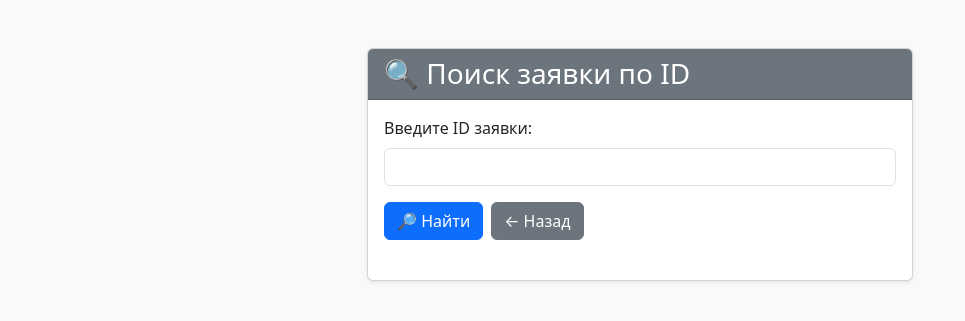
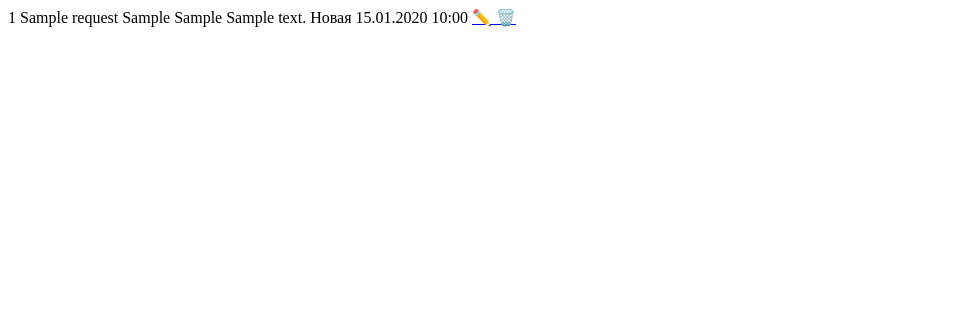
Before and after one commit to 2Stepan/Practica_zaivka, a Django app: page /request_get/ in a window 1280 px wide. Shown: the top 321 px of the page, without its empty margins (0-965 px from the left). Run offline with Django 5.2, Linux system fonts and the light colour scheme; tables that the repository leaves empty hold one stand-in row (values such as "Sample post").

Commit message:
Изменил поиск

```diff
--- a/Bid/Bidapp/templates/main/index.html
+++ b/Bid/Bidapp/templates/main/index.html
@@ -16,7 +16,6 @@
                 <div class="d-grid gap-3 col-8 mx-auto">
                     <a href="/create/" class="btn btn-primary btn-lg">➕ Создать заявку</a>
                     <a href="/requests/" class="btn btn-info btn-lg text-white">📋 Все заявки</a>
-                    <a href="/request_get/" class="btn btn-outline-secondary btn-lg">🔍 Найти заявку по ID</a>
                 </div>
             </div>
         </div>
--- /dev/null
+++ b/Bid/Bidapp/templates/partials/request_rows.html
@@ -0,0 +1,43 @@
+{% for request in requests %}
+<tr>
+    <td>{{ request.id }}</td>
+    <td>{{ request.client_name }}</td>
+    <td>{{ request.contacts }}</td>
+    <td>{{ request.service }}</td>
+    <td>{{ request.description|truncatechars:50 }}</td>
+
+    <td>
+        {% if request.status == 'new' %}
+            <span class="badge bg-primary">Новая</span>
+        {% elif request.status == 'in_progress' %}
+            <span class="badge bg-warning">В работе</span>
+        {% elif request.status == 'done' %}
+            <span class="badge bg-success">Завершена</span>
+        {% else %}
+            <span class="badge bg-danger">Отменена</span>
+        {% endif %}
+    </td>
+
+    <td>
+        {{ request.date_created|date:"d.m.Y H:i" }}
+    </td>
+
+    <td>
+        <a href="{% url 'update' request.id %}" class="btn btn-sm btn-warning">
+            ✏️
+        </a>
+
+        <a href="{% url 'delete' request.id %}"
+           class="btn btn-sm btn-danger"
+           onclick="return confirm('Точно удалить?')">
+            🗑️
+        </a>
+    </td>
+</tr>
+{% empty %}
+<tr>
+    <td colspan="8" class="text-center">
+        Ничего не найдено
+    </td>
+</tr>
+{% endfor %}
--- a/Bid/Bidapp/templates/request_get/index.html
+++ /dev/null
@@ -1,67 +0,0 @@
-<!DOCTYPE html>
-<html lang="ru">
-<head>
-    <meta charset="UTF-8">
-    <meta name="viewport" content="width=device-width, initial-scale=1.0">
-    <title>Поиск заявки</title>
-    <link href="https://cdn.jsdelivr.net/npm/bootstrap@5.3.0/dist/css/bootstrap.min.css" rel="stylesheet">
-</head>
-<body class="bg-light">
-    <div class="container mt-5">
-        <div class="row justify-content-center">
-            <div class="col-md-6">
-                <div class="card shadow-sm">
-                    <div class="card-header bg-secondary text-white">
-                        <h3 class="mb-0">🔍 Поиск заявки по ID</h3>
-                    </div>
-                    <div class="card-body">
-                        <form action="/request_get/" method="get" class="mb-4">
-                            <div class="mb-3">
-                                <label for="request_item_id" class="form-label">Введите ID заявки:</label>
-                                <input type="number" class="form-control" name="request_item_id" value="{{ request_item_id|default:'' }}" required>
-                            </div>
-                            <div class="d-flex gap-2">
-                                <button type="submit" class="btn btn-primary">🔎 Найти</button>
-                                <a href="/" class="btn btn-secondary">← Назад</a>
-                            </div>
-                        </form>
-
-                        {% if request_item %}
-                            <div class="alert alert-success">
-                                <h4 class="alert-heading">✅ Заявка найдена!</h4>
-                                <hr>
-                                <p><strong>ID:</strong> {{ request_item.id }}</p>
-                                <p><strong>Клиент:</strong> {{ request_item.client_name }}</p>
-                                <p><strong>Контакты:</strong> {{ request_item.contacts }}</p>
-                                <p><strong>Услуга:</strong> {{ request_item.service }}</p>
-                                <p><strong>Описание:</strong> {{ request_item.description }}</p>
-                                <p><strong>Дата создания:</strong> {{ request_item.date_created|date:"d.m.Y H:i" }}</p>
-                                <p><strong>Статус:</strong>
-                                    {% if request_item.status == 'new' %}
-                                        <span class="badge bg-primary">Новая</span>
-                                    {% elif request_item.status == 'in_progress' %}
-                                        <span class="badge bg-warning">В работе</span>
-                                    {% elif request_item.status == 'done' %}
-                                        <span class="badge bg-success">Завершена</span>
-                                    {% else %}
-                                        <span class="badge bg-danger">Отменена</span>
-                                    {% endif %}
-                                </p>
-                                <div class="mt-2">
-                                    <a href="{% url 'update' request_item.id %}" class="btn btn-sm btn-warning">✏️ Редактировать</a>
-                                </div>
-                            </div>
-                        {% elif request_item_id %}
-                            <div class="alert alert-danger text-center">
-                                <h5>❌ Заявка с ID = {{ request_item_id }} не найдена!</h5>
-                                <p class="mb-0">Проверьте правильность введенного номера</p>
-                            </div>
-                        {% endif %}
-                    </div>
-                </div>
-            </div>
-        </div>
-    </div>
-    <script src="https://cdn.jsdelivr.net/npm/bootstrap@5.3.0/dist/js/bootstrap.bundle.min.js"></script>
-</body>
-</html>
--- a/Bid/Bidapp/views.py
+++ b/Bid/Bidapp/views.py
@@ -71,19 +71,23 @@ def delete(request, request_id):
 
 # Ваня - исправил поиск, теперь показывает сообщение если нет заявки
 def get(request):
-    request_item = None
-    request_item_id = request.GET.get('request_item_id')
 
-    # Проверяем, если ID ввели
-    if request_item_id:
-        try:
-            # Пытаемся найти заявку, если нет - ловим ошибку
-            request_item = Request.objects.get(id=request_item_id)
-        except Request.DoesNotExist:
-            # Если заявки нет, оставляем request_item = None
-            request_item = None
 
-    return render(request, 'request_get/index.html', {
-        'request_item': request_item,
-        'request_item_id': request_item_id,
-    })
+    query = request.GET.get("q")
+
+    requests = Request.objects.all()
+
+    if query:
+        from django.db.models import Q
+
+        requests = Request.objects.filter(
+            Q(id__icontains=query) |
+            Q(client_name__icontains=query) |
+            Q(service__icontains=query)
+        )
+
+    return render(
+        request,
+        "partials/request_rows.html",
+        {"requests": requests}
+    )
```
Also changed, not shown: Bid/Bidapp/templates/requests/index.html (+43 -1 lines).
